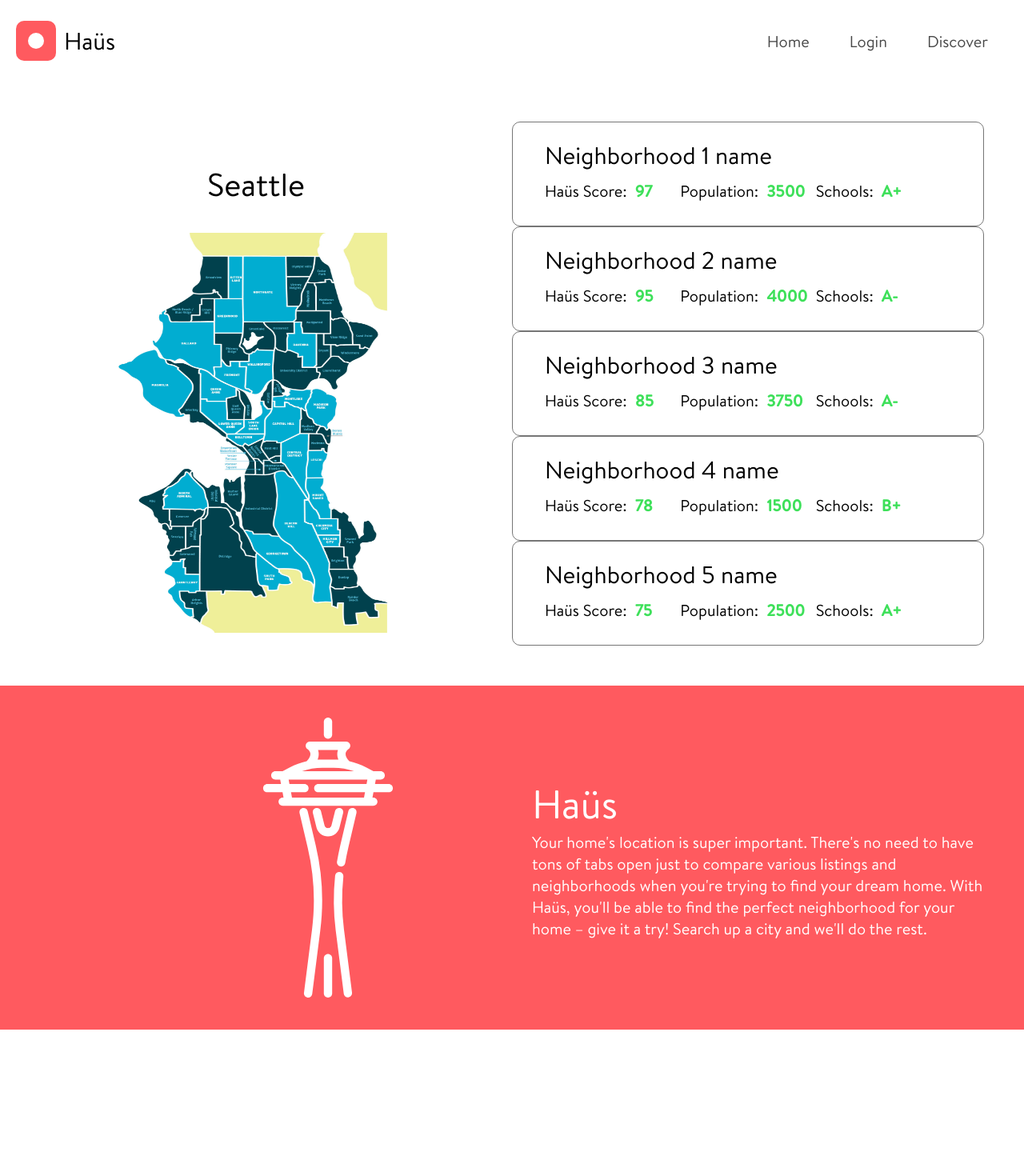
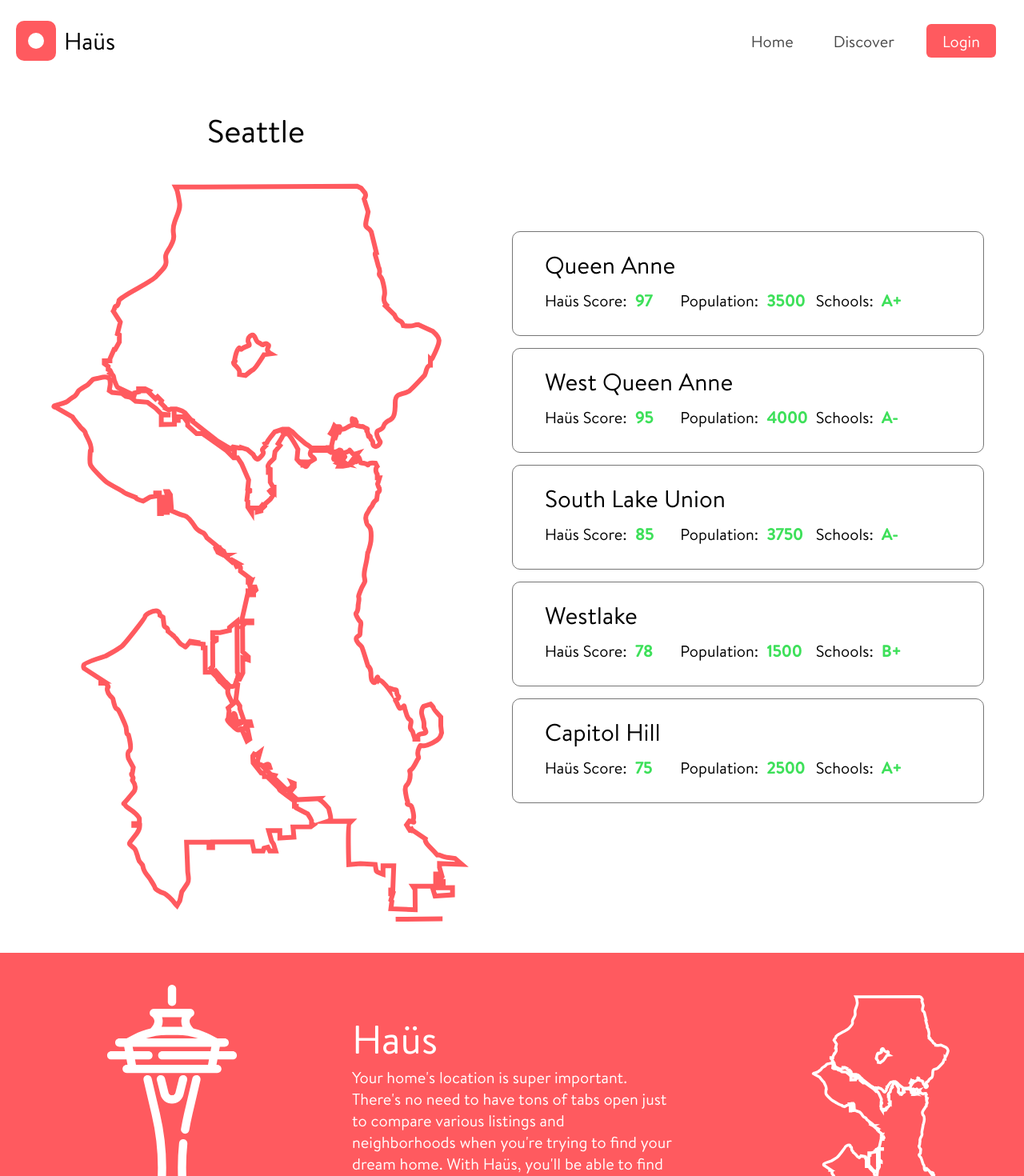
Before and after one commit to kartmanny/haus, a React (Create React App) app: page /haus/discover in a window 1280 px wide. Shown: the top 1470 px of the page at 80% size. Before the commit the page ends 1287 px from the top, so only its background shows below. Built offline with nearby package versions, Linux system fonts and the light colour scheme.

Commit message:
new svg added

```diff
--- a/src/App.js
+++ b/src/App.js
@@ -8,16 +8,16 @@ import Footer from './components/Footer/Footer';
 import './assets/styles/app.scss';
 
 const ROUTES = [
-  { name: 'Home', url: 'haus/home' },
-  { name: 'Login', url: 'haus/login' },
-  { name: 'Discover', url: 'haus/discover' }
+  { name: 'Home', url: 'haus/home', cta: false },
+  { name: 'Discover', url: 'haus/discover', cta: false },
+  { name: 'Login', url: 'haus/login', cta: true }
 ];
 
 function App() {
   return (
     <>
       <BrowserRouter>
-        <Navbar items={ROUTES} />
+        <Navbar routes={ROUTES} />
         <Switch>
           <Route exact path="/haus/discover" component={() => <Discover />} />
           <Route
--- a/src/components/Discover/Discover.js
+++ b/src/components/Discover/Discover.js
@@ -1,5 +1,5 @@
 import React from 'react';
-import Seattle from '../../assets/img/seattle.jpg';
+import Seattle from '../../assets/img/outline-red.svg';
 import DiscoverListings from './DiscoverListings';
 import styles from './discover.module.scss';
 
@@ -8,7 +8,7 @@ const Discover = () => {
     <div className={styles.discoverGrid}>
       <div className={styles.discoverContainer}>
         <h2 className={styles.discoverTitle}>Seattle</h2>
-        <img height={500} width={350} src={Seattle} alt="Map image" />
+        <img height={1000} src={Seattle} alt="Map image" />
       </div>
       <DiscoverListings />
     </div>
--- a/src/components/Discover/DiscoverListings.js
+++ b/src/components/Discover/DiscoverListings.js
@@ -2,11 +2,11 @@ import React from 'react';
 import styles from './discover.module.scss';
 
 const LISTINGS = [
-  { name: 'Neighborhood 1 name', score: 97, population: 3500, schools: 'A+' },
-  { name: 'Neighborhood 2 name', score: 95, population: 4000, schools: 'A-' },
-  { name: 'Neighborhood 3 name', score: 85, population: 3750, schools: 'A-' },
-  { name: 'Neighborhood 4 name', score: 78, population: 1500, schools: 'B+' },
-  { name: 'Neighborhood 5 name', score: 75, population: 2500, schools: 'A+' }
+  { name: 'Queen Anne', score: 97, population: 3500, schools: 'A+' },
+  { name: 'West Queen Anne', score: 95, population: 4000, schools: 'A-' },
+  { name: 'South Lake Union', score: 85, population: 3750, schools: 'A-' },
+  { name: 'Westlake', score: 78, population: 1500, schools: 'B+' },
+  { name: 'Capitol Hill', score: 75, population: 2500, schools: 'A+' }
 ];
 
 const DiscoverListings = () => {
--- a/src/components/Discover/discover.module.scss
+++ b/src/components/Discover/discover.module.scss
@@ -8,7 +8,6 @@
 .discoverGrid {
   display: grid;
   grid-template-columns: 1fr 1fr;
-  margin: 5rem 0;
   align-items: center;
 }
 
@@ -19,6 +18,7 @@
 .discoverTitle {
   font-size: 4rem;
   font-weight: 300;
+  margin-bottom: 0;
 }
 
 .discoverListing {
@@ -30,6 +30,8 @@
   padding: 2rem 4rem;
   border: 1px solid var(--seed-text-body);
   border-bottom-width: none;
+  margin: 15px 0;
+  cursor: pointer;
   &:last-child {
     border-bottom-width: 1px;
   }
--- a/src/components/Footer/Footer.js
+++ b/src/components/Footer/Footer.js
@@ -1,5 +1,6 @@
 import React from 'react';
 import washington from '../../assets/img/washington.svg';
+import outline from '../../assets/img/outline.svg';
 
 import styles from './footer.module.scss';
 
@@ -22,6 +23,16 @@ const Footer = () => {
           a city and we'll do the rest.
         </p>
       </div>
+      <img
+        height={350}
+        src={outline}
+        style={{
+          marginLeft: 'auto',
+          marginRight: '3rem',
+          border: '0 solid black'
+        }}
+        alt="Space Needle"
+      />
     </footer>
   );
 };
--- a/src/components/Footer/footer.module.scss
+++ b/src/components/Footer/footer.module.scss
@@ -1,8 +1,8 @@
 .footer {
   display: grid;
   min-height: 20rem;
-  grid-template-columns: 1fr 1fr;
-  grid-column-gap: 5rem;
+  grid-template-columns: 25rem 1fr 25rem;
+  grid-column-gap: 15rem;
   background-color: var(--seed-color-primary);
   flex-direction: column;
   color: white;
--- a/src/components/Hero/hero.module.scss
+++ b/src/components/Hero/hero.module.scss
@@ -2,7 +2,7 @@
   display: flex;
   flex-direction: column;
   justify-content: center;
-  text-align: right;
+  text-align: center;
 }
 
 .heroTitle {
@@ -26,7 +26,7 @@
   grid-column-gap: 5rem;
   align-items: center;
   justify-content: center;
-  grid-template-columns: 1fr 1fr;
+  place-items: center;
   padding: 15rem;
 }
 
@@ -41,7 +41,7 @@
 
 .heroInputContainer {
   position: relative;
-  margin-top: 2rem;
+  margin-top: 5rem;
   display: flex;
 }
 
@@ -68,6 +68,7 @@
   border-radius: 6px;
   color: white;
   border: none;
+  margin-left: 1rem;
   font-size: 2rem;
 }
 
--- a/src/components/Navbar/Navbar.js
+++ b/src/components/Navbar/Navbar.js
@@ -1,9 +1,10 @@
 import React from 'react';
+import cx from 'classnames';
 import { Link } from 'react-router-dom';
 
 import styles from './navbar.module.scss';
 
-const Navbar = ({ items }) => (
+const Navbar = ({ routes }) => (
   <nav className={styles.navbar}>
     <ul className={styles.navItemList}>
       <Link className={styles.logoContainer} to="/">
@@ -12,9 +13,12 @@ const Navbar = ({ items }) => (
         </div>
         <h2 className={styles.logoText}>Haüs</h2>
       </Link>
-      {items.map(item => (
-        <Link to={`/${item.url}`} className={styles.navItem}>
-          {item.name}
+      {routes.map(route => (
+        <Link
+          to={`/${route.url}`}
+          className={cx(route.cta && styles.ctaLink, styles.navItem)}
+        >
+          {route.name}
         </Link>
       ))}
     </ul>
--- a/src/components/Navbar/navbar.module.scss
+++ b/src/components/Navbar/navbar.module.scss
@@ -70,3 +70,13 @@
   font-size: 3rem;
   font-weight: 300;
 }
+
+.ctaLink {
+  padding: 0.75rem 2rem;
+  color: white;
+  border-radius: 6px;
+  background-color: var(--seed-color-primary);
+  &::after {
+    max-width: 0 !important;
+  }
+}
```
Also changed, not shown: src/assets/img/outline-red.svg (added), src/assets/img/outline.svg (added).
